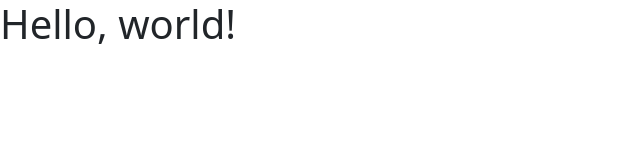
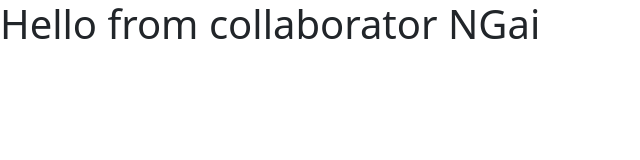
Before and after one commit to Kavvannah/collab-practice, a plain HTML site: page index.html in a window 1280 px wide. Shown: the whole page, without its empty margins (0-640 px from the left). Drawn offline with nearby package versions, Linux system fonts and the light colour scheme.

Commit message:
update collab

```diff
--- a/index.html
+++ b/index.html
@@ -8,12 +8,10 @@
     <!-- Bootstrap CSS -->
     <link href="https://cdn.jsdelivr.net/npm/bootstrap@5.0.2/dist/css/bootstrap.min.css" rel="stylesheet" integrity="sha384-EVSTQN3/azprG1Anm3QDgpJLIm9Nao0Yz1ztcQTwFspd3yD65VohhpuuCOmLASjC" crossorigin="anonymous">
 
-    <!-- Hello from NGai - collab practice -->
-
     <title>Hello, world!</title>
   </head>
   <body>
-    <h1>Hello, world!</h1>
+    <h1>Hello from collaborator NGai</h1>
 
     <!-- Optional JavaScript; choose one of the two! -->
 
```
